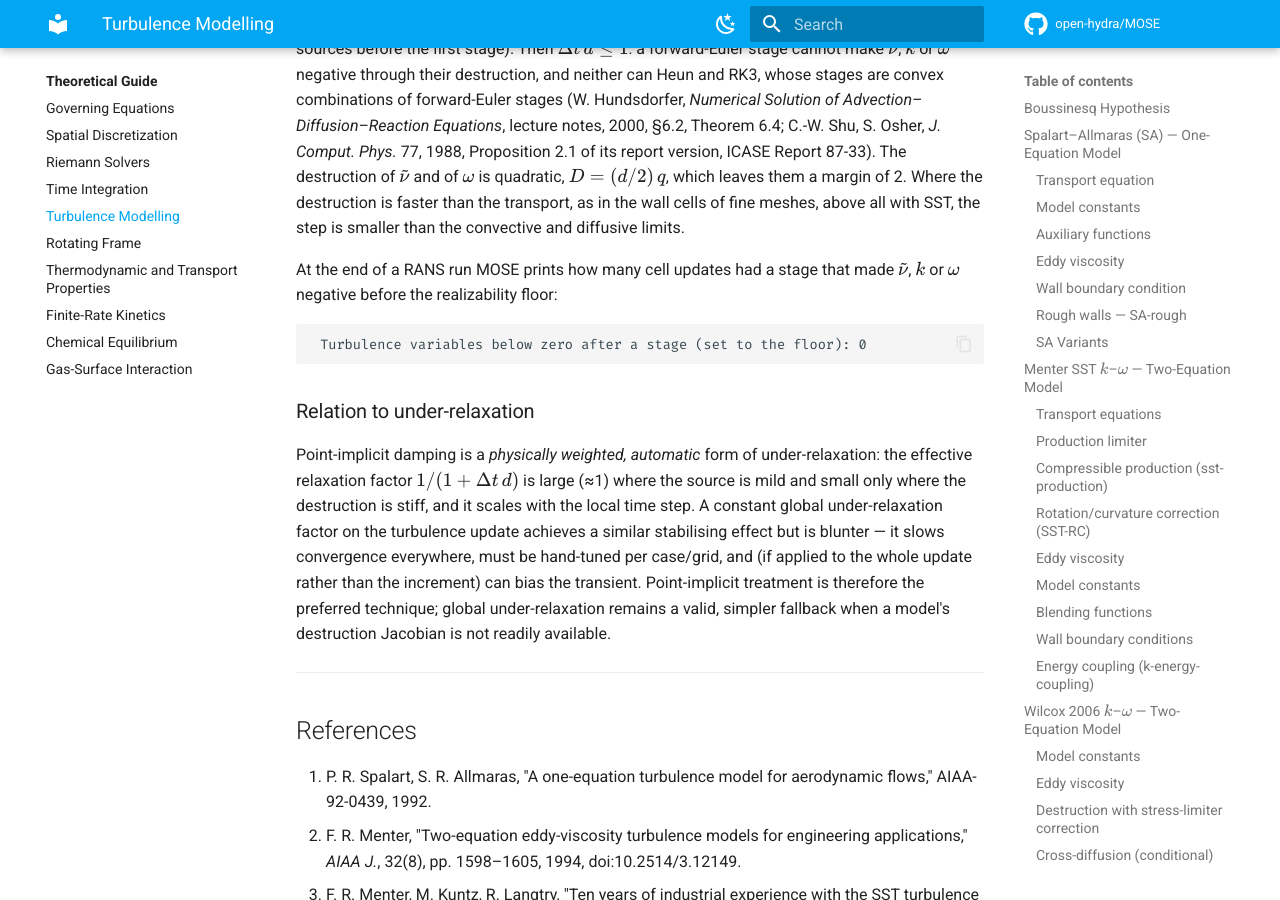
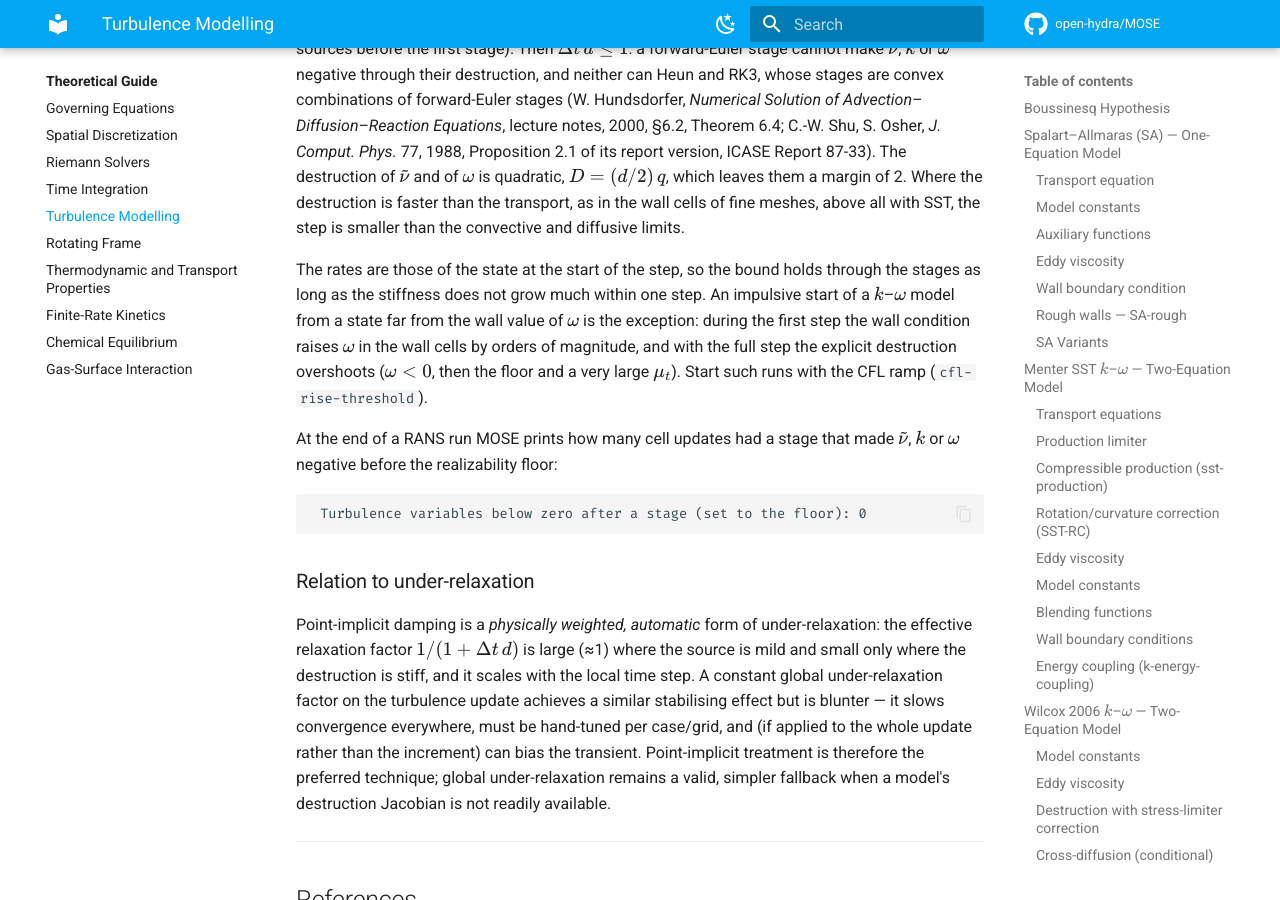
Before and after one commit to open-hydra/MOSE, an MkDocs documentation site: the page built from docs/theory/turbulence.md, in a window 1280 px wide and 900 px high, scrolled down 14333 px. Built offline with MkDocs 1.6.1 and Material for MkDocs 9.7.7, drawn with Linux system fonts in a browser that asks for light colours; comment, search, counter and statistics services are not loaded.

Commit message:
Docs: CFL ramp for impulsive time-accurate starts of k-omega models
The stiffness of the turbulence sources enters the time step with the
values at the start of the step. From a state far from the wall value of
omega, the wall condition raises omega in the wall cells by orders of
magnitude during the first step, and with the full step the explicit
destruction overshoots: on a Mach 5 flat plate with SST started from a
uniform state (measured on top of 278e3a3, before the rebase on main),
omega went negative in the wall row at the first step and the step then
fell by three orders of magnitude for about 150 steps. With the CFL ramp
of the case (cfl-rise-threshold = 1000) this does not happen.
docs/theory/turbulence.md now says to start such runs with the ramp.

Co-Authored-By: Claude Opus 5.5 <noreply@anthropic.com>

```diff
--- a/docs/theory/turbulence.md
+++ b/docs/theory/turbulence.md
@@ -676,6 +676,13 @@ The destruction of $\tilde\nu$ and of $\omega$ is quadratic, $D = (d/2)\,q$, whi
 margin of 2. Where the destruction is faster than the transport, as in the wall cells of fine
 meshes, above all with SST, the step is smaller than the convective and diffusive limits.
 
+The rates are those of the state at the start of the step, so the bound holds through the stages
+as long as the stiffness does not grow much within one step. An impulsive start of a
+$k$–$\omega$ model from a state far from the wall value of $\omega$ is the exception: during the
+first step the wall condition raises $\omega$ in the wall cells by orders of magnitude, and with
+the full step the explicit destruction overshoots ($\omega < 0$, then the floor and a very large
+$\mu_t$). Start such runs with the CFL ramp (`cfl-rise-threshold`).
+
 At the end of a RANS run MOSE prints how many cell updates had a stage that made $\tilde\nu$, $k$ or
 $\omega$ negative before the realizability floor:
 
```
